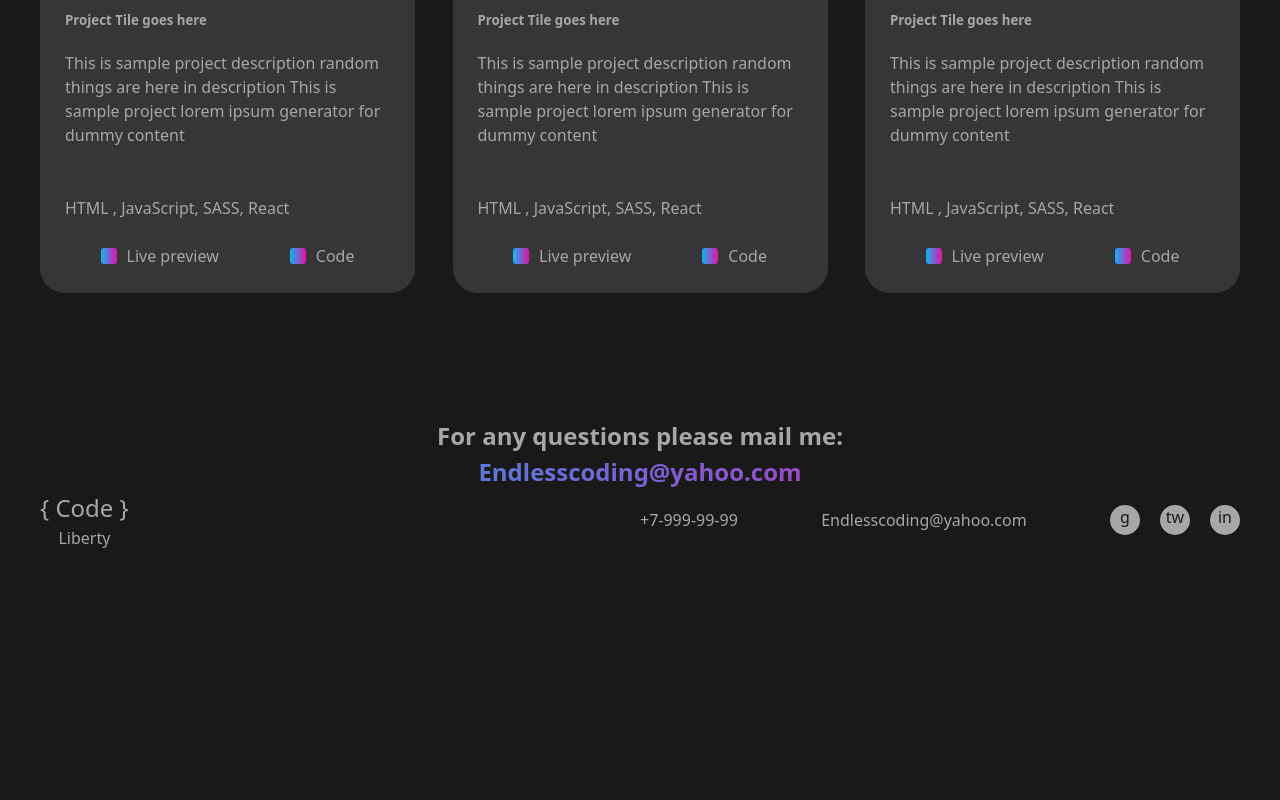
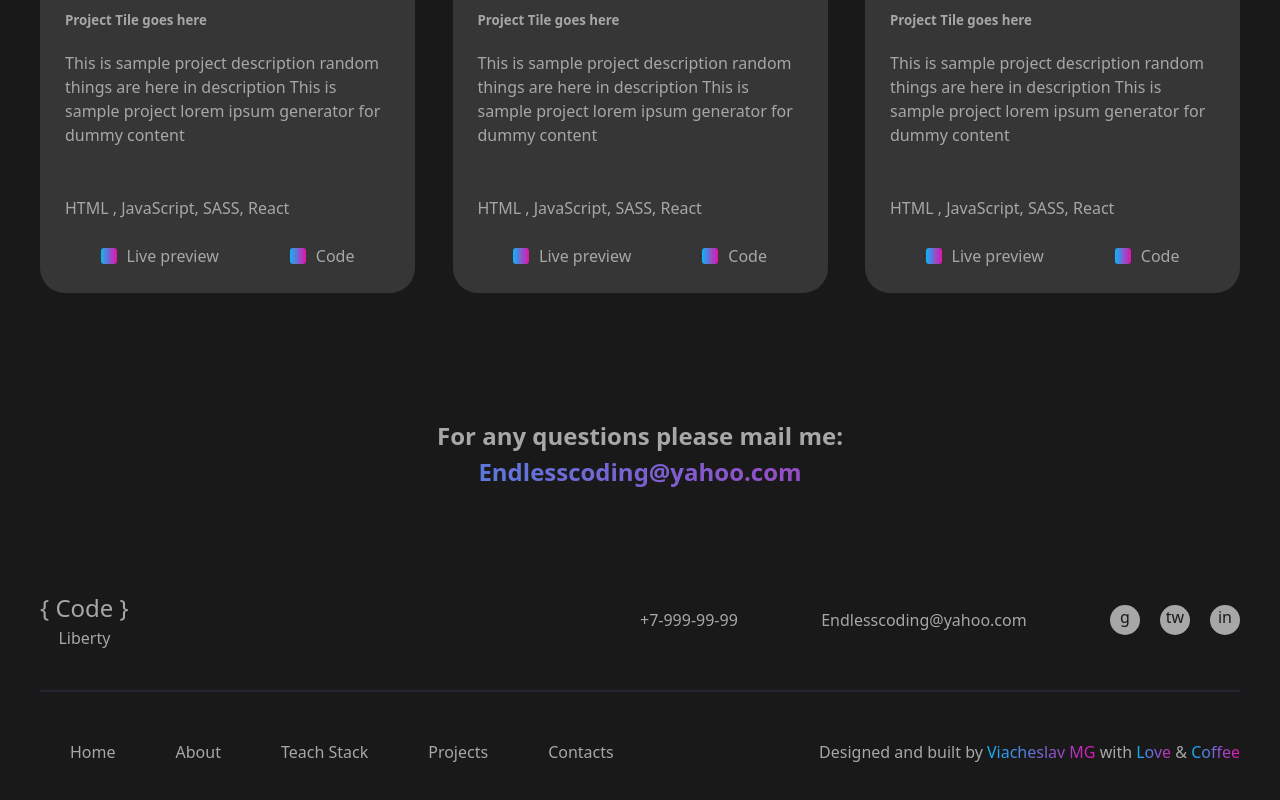
Before and after one commit to EndlessCod1ng/business-card-website, a React (Vite) app: page / in a window 1280 px wide. Shown: the part 2370-3170 px from the top of the page. Before the commit the page ends 2920 px from the top, so only its background shows below. Built offline with nearby package versions, Linux system fonts and the light colour scheme.

Commit message:
ch w/Ftr, ch sh/ApLnk

```diff
--- a/src/app/styles/themes/dark.scss
+++ b/src/app/styles/themes/dark.scss
@@ -4,7 +4,8 @@
   --secondary-color: rgba(204, 204, 204, 1);
   --accented-color: rgba(118, 74, 188, 1);
   --accented-gradient: linear-gradient(90.00deg, rgba(19, 176, 245, 1) 3%, rgba(230.5625, 15.370828628540039, 170.3088836669922, 1));
+
   --header-color: rgba(25, 25, 25, 0.97);
-
   --card-bg: rgba(54, 54, 54, 1);
+  --line-color: rgba(66, 68, 110, 1);
 }
--- a/src/app/styles/variables.scss
+++ b/src/app/styles/variables.scss
@@ -3,4 +3,5 @@
   --header-height: 80px;
   --section-indet: 180px;
   --content-indent: 100px;
+  --transition-duration: 0.3s
 }
--- a/src/shared/ui/AppLink/AppLink.module.scss
+++ b/src/shared/ui/AppLink/AppLink.module.scss
@@ -4,6 +4,11 @@
 
 .primary {
   color: var(--primary-color);
+  transition: all linear var(--transition-duration);
+
+  &:hover {
+    color: var(--accented-color);
+  }
 }
 
 .secondary {
@@ -17,4 +22,5 @@
 .accentedGradient {
   background-image: var(--accented-gradient);
   background-clip: text;
+  transition: all linear var(--transition-duration);
 }
--- a/src/shared/ui/AppText/AppText.tsx
+++ b/src/shared/ui/AppText/AppText.tsx
@@ -2,12 +2,21 @@ import s from "./AppText.module.scss";
 type ColorType = "primary" | "accentedGradient";
 interface AppTextProps {
   text: string;
-  Tag?: "div" | "h2" | "h3" | "h4" | "h5" | "h6";
+  Tag?: "div" | "span" | "h2" | "h3" | "h4" | "h5" | "h6";
   colorType?: ColorType;
   className?: string;
 }
-export const AppText = ({ text, Tag = "div",colorType="primary", className }: AppTextProps) => {
+export const AppText = ({
+  text,
+  Tag = "div",
+  colorType = "primary",
+  className,
+}: AppTextProps) => {
   return (
-    <Tag className={`${s.appText} ${s[colorType]} ${className ? className : ""}`}>{text}</Tag>
+    <Tag
+      className={`${s.appText} ${s[colorType]} ${className ? className : ""}`}
+    >
+      {text}
+    </Tag>
   );
 };
--- a/src/widgets/Footer/Footer.module.scss
+++ b/src/widgets/Footer/Footer.module.scss
@@ -1,5 +1,10 @@
 .footer {
   width: 100%;
+  height: 220px;
+  display: flex;
+  flex-direction: column;
+  gap: 40px;
+  margin-top: var(--content-indent);
 }
 
 .top {
@@ -14,3 +19,16 @@
   align-items: center;
   justify-content: space-between;
 }
+
+.line {
+  width: 100%;
+  height: 2px;
+  background: var(--line-color);
+  opacity: 0.3;
+}
+
+.bottom {
+  display: flex;
+  align-items: center;
+  justify-content: space-between;
+}
--- a/src/widgets/Footer/Footer.tsx
+++ b/src/widgets/Footer/Footer.tsx
@@ -2,6 +2,7 @@ import { Logo } from "@/shared/ui/Logo/Logo";
 import s from "./Footer.module.scss";
 import { AppText } from "@/shared/ui/AppText/AppText";
 import { Socials } from "@/features/Socials/Socials";
+import { Nav } from "@/features/Nav/Nav";
 interface FooterProps {
   className?: string;
 }
@@ -16,7 +17,40 @@ export const Footer = ({ className }: FooterProps) => {
           <Socials />
         </div>
       </div>
-      <div className={s.bottom}></div>
+      <div className={s.line} />
+      <div className={s.bottom}>
+        <Nav />
+        <div>
+          <AppText
+            Tag="span"
+            text="Designed and built by "
+          />
+
+          <AppText
+            Tag="span"
+            colorType="accentedGradient"
+            text="Viacheslav MG "
+          />
+          <AppText
+            Tag="span"
+            text="with "
+          />
+          <AppText
+            Tag="span"
+            colorType="accentedGradient"
+            text="Love "
+          />
+          <AppText
+            Tag="span"
+            text="& "
+          />
+          <AppText
+            Tag="span"
+            colorType="accentedGradient"
+            text="Coffee"
+          />
+        </div>
+      </div>
     </footer>
   );
 };
```
